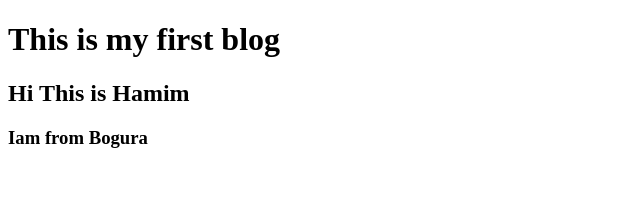
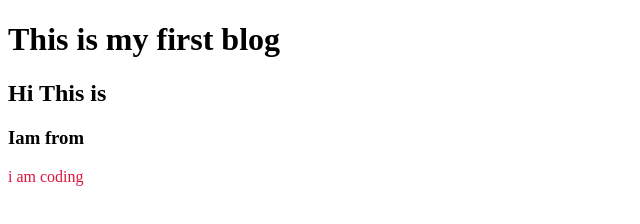
Before and after one commit to hamim2001/my-sec-rep0, a plain HTML site: page index.html in a window 1280 px wide. Shown: the whole page, without its empty margins (0-640 px from the left). Drawn offline with Linux system fonts and the light colour scheme.

Commit message:
added header

```diff
--- a/index.html
+++ b/index.html
@@ -5,10 +5,12 @@
     <meta http-equiv="X-UA-Compatible" content="IE=edge">
     <meta name="viewport" content="width=device-width, initial-scale=1.0">
     <title>My second github report</title>
+    <link rel="stylesheet" href="style.css">
 </head>
 <body>
     <h1>This is my first blog</h1>
-    <h2>Hi This is Hamim</h2>
-    <h3>Iam from Bogura</h3>
+    <h2>Hi This is </h2>
+    <h3>Iam from </h3>
+    <p>i am coding</p>
 </body>
 </html>
--- /dev/null
+++ b/style.css
@@ -0,0 +1,3 @@
+p{
+    color: crimson;
+}
```
